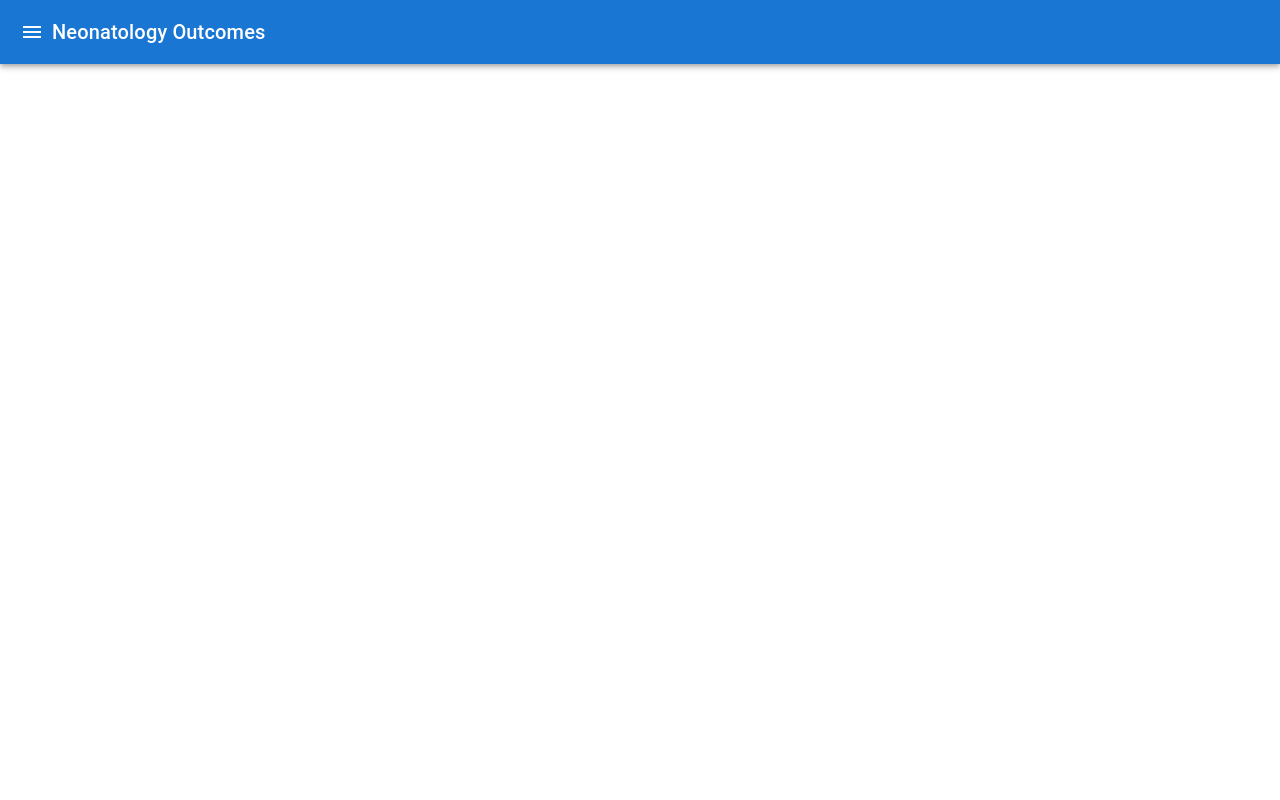
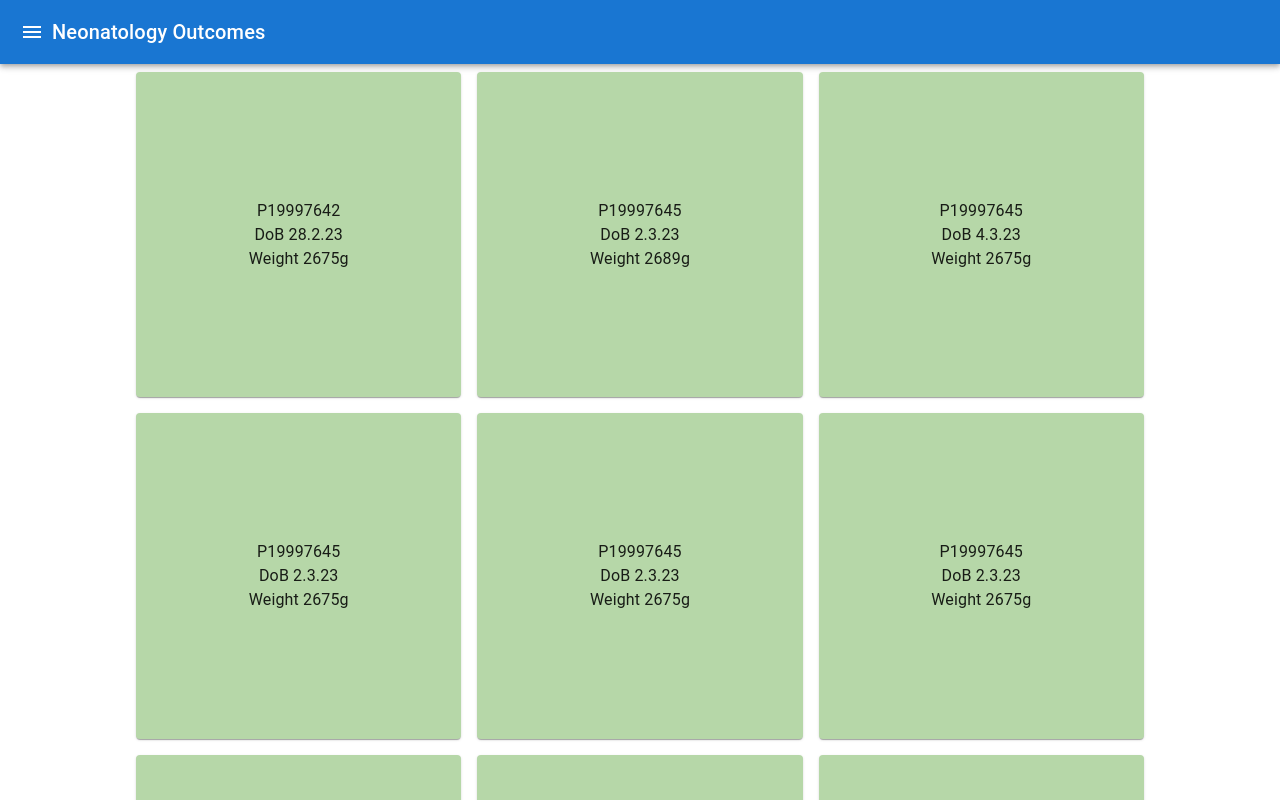
Before and after one commit to Neonatology-Outcomes/Frontend, a React (Create React App) app: page /nursedashboard in a window 1280 px wide. Built offline with nearby package versions, Linux system fonts and the light colour scheme; what apisauce would draw is missing.

Commit message:
making nurse dashboard

```diff
--- /dev/null
+++ b/src/pages/NurseDashboard/index.js
@@ -0,0 +1,33 @@
+import React from 'react';
+import { Container, Paper, Typography } from '@mui/material';
+import { styles } from './styles';
+
+function NurseDashboard() {
+  const data = [
+    ['P19997642', 'DoB 28.2.23', 'Weight 2675g'],
+    ['P19997645', 'DoB 2.3.23', 'Weight 2689g'],
+    ['P19997645', 'DoB 4.3.23', 'Weight 2675g'],
+    ['P19997645', 'DoB 2.3.23', 'Weight 2675g'],
+    ['P19997645', 'DoB 2.3.23', 'Weight 2675g'],
+    ['P19997645', 'DoB 2.3.23', 'Weight 2675g'],
+    ['P19997645', 'DoB 2.3.23', 'Weight 2675g'],
+    ['P19997645', 'DoB 2.3.23', 'Weight 2675g'],
+    ['P19997645', 'DoB 2.3.23', 'Weight 2675g'],
+  ];
+  return (
+    <Container maxWidth={false} disableGutters style={styles.container}>
+      <div style={styles.flexContainer}>
+        {data.map((item, index) => (
+          <Paper key={index} style={styles.square}>
+            <div style={styles.textContainer}>
+              <Typography variant="body1">{item[0]}</Typography>
+              <Typography variant="body1">{item[1]}</Typography>
+              <Typography variant="body1">{item[2]}</Typography>
+            </div>
+          </Paper>
+        ))}
+      </div>
+    </Container>
+  );
+}
+export default NurseDashboard;
--- /dev/null
+++ b/src/pages/NurseDashboard/styles.js
@@ -0,0 +1,42 @@
+export const styles = {
+  container: {
+    paddingTop: '64px', // Adjust this value to the height of your top navigation bar
+    height: 'calc(100vh - 64px)', // Subtracting the top navigation bar height
+    width: '100%',
+    display: 'flex',
+    alignItems: 'center',
+    justifyContent: 'center',
+    padding: 0,
+    margin: 0,
+    boxSizing: 'border-box', // Adding box-sizing to handle padding and border
+  },
+  flexContainer: {
+    display: 'flex',
+    flexDirection: 'row',
+    flexWrap: 'wrap',
+    width: '80%', // Adjust this value for responsiveness
+    justifyContent: 'center',
+    alignItems: 'center',
+    height: '100%', // Adding 100% height to the flexContainer
+    overflow: 'auto', // Adding overflow property to handle content that exceeds the container size
+  },
+  square: {
+    backgroundColor: '#B6D7A8', // Change this to your desired color
+    width: 'calc(33.33% - 16px)', // Calculate the width of the square (subtract the desired spacing)
+    paddingTop: 'calc(33.33% - 16px)', // Calculate the height of the square (subtract the desired spacing)
+    position: 'relative', // Adding position relative for the square
+    margin: '8px', // Adding margin equal to half the spacing
+    overflow: 'hidden',
+  },
+  textContainer: {
+    display: 'flex',
+    flexDirection: 'column',
+    justifyContent: 'center',
+    alignItems: 'center',
+    height: '100%',
+    width: '100%',
+    position: 'absolute',
+    top: 0, // Add this line to align the text container to the top of the square
+    left: 0,
+  },
+};
--- a/src/routes.js
+++ b/src/routes.js
@@ -6,6 +6,7 @@ import Login from './pages/Login';
 import SignUp from './pages/SignUp';
 import ToDoPage from './pages/ToDo';
 import ForgotPassword from './pages/ForgotPassword';
+import NurseDashboard from './pages/NurseDashboard';
 
 function Routes() {
   return (
@@ -16,6 +17,7 @@ function Routes() {
       <Route path="/signup" exact component={SignUp} />
       <Route path="/todo" exact component={ToDoPage} />
       <Route path="/forgotpassword" exact component={ForgotPassword} />
+      <Route path="/nursedashboard" exact component={NurseDashboard} />
       {/* <Route path="/posts" exact component={Posts} />
         <Route path="/tags" exact component={Tags} /> */}
       {/* <Route component={NotFound} /> */}
```
